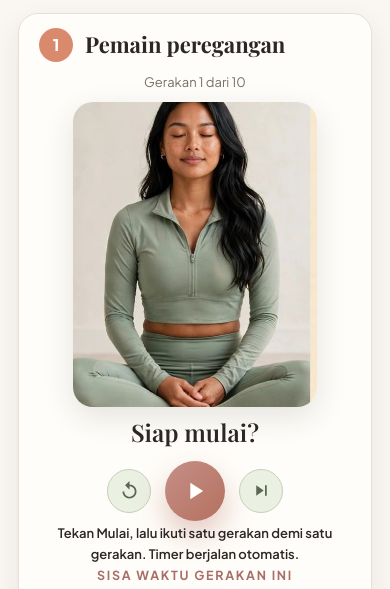
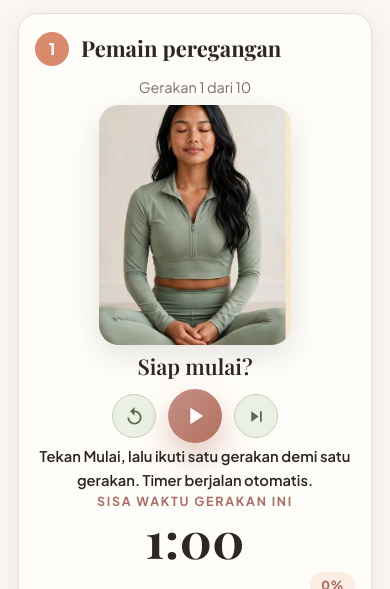
Before and after one commit to cantiknacom/cantikna, a plain HTML site: page gentlemove/index.html in a window 390 px wide. Shown: the part 212-801 px from the top of the page. Drawn offline with nearby package versions, Linux system fonts and the light colour scheme.

Commit message:
GentleMove: pemain dirapikan di HP agar kedua bar progres terlihat tanpa scroll

```diff
--- a/gentlemove/index.html
+++ b/gentlemove/index.html
@@ -291,6 +291,19 @@ img{max-width:100%}
 #gmMoveDesc{margin-top:2px}
 .move-img{display:block;width:min(300px,78%);aspect-ratio:4/5;object-fit:cover;border-radius:20px;margin:10px auto 4px;box-shadow:0 10px 30px rgba(44,38,36,.12)}
 .thumb{width:74px;height:94px;object-fit:cover;border-radius:12px;flex:none}
+@media(max-width:640px){
+  #gmPlayerBlock{padding:18px 16px 20px}
+  #gmPlayerBlock .move-img{width:min(216px,60%);margin:6px auto 2px}
+  #gmPlayerBlock .move-name{font-size:1.35rem;margin:4px 0 0}
+  #gmPlayerBlock .player-controls{margin:6px 0 0;gap:12px}
+  #gmPlayerBlock .ctl-main{width:54px;height:54px}
+  #gmPlayerBlock #gmMoveDesc{font-size:.92rem}
+  #gmPlayerBlock .timer-cap{margin-top:0}
+  #gmPlayerBlock .timer-big{font-size:3.1rem;margin:2px 0 0}
+  #gmPlayerBlock .bar-meta{margin-top:8px}
+  #gmPlayerBlock .progress-track{height:16px;margin-top:4px}
+  #gmPlayerBlock .hint{font-size:.9rem}
+}
 </style>
 
 <body>
```
